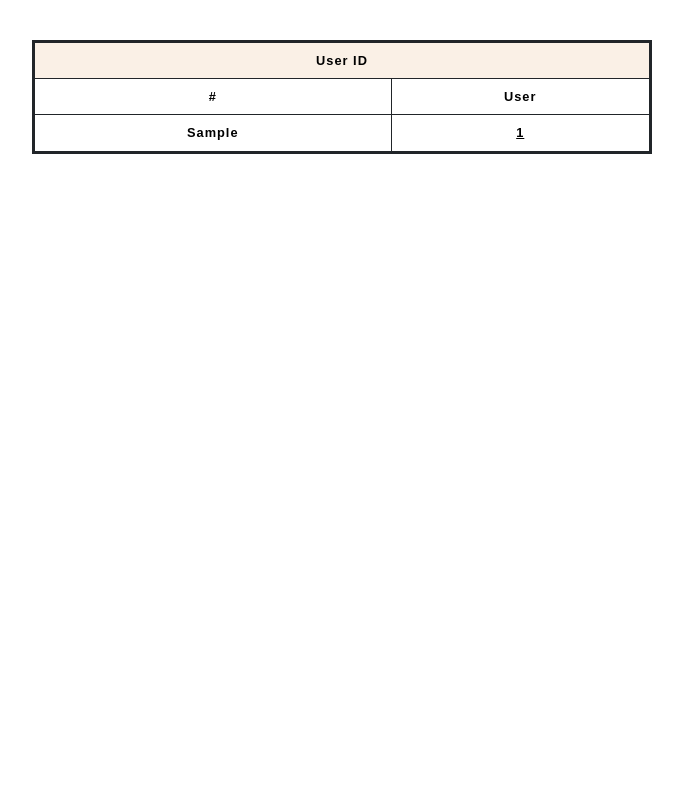
After one commit to rec-sys-0706/rec-sys, a Flask app: template news_website/templates/backstage.html in a window 1280 px wide. The commit adds this page. Shown: the whole page, without its empty margins (298-981 px from the left). Run offline with Flask 3, Linux system fonts and the light colour scheme; the template is opened without the code that fills it: most values are stand-ins (such as "Sample title", 1, 10 or a date in 2020); lists and menus that the app fills with data are empty; parts of the project's set-up code (start-up, migrations or seed data) failed here and were passed over.

Commit message:
Create a user profile front-end
add user info

add pillow package

新增Clicked News表格，並將56800U設定連結，刪除CNN News和User Info。

將Category按照字母順序排列，並重新更新#排序

右邊添加三個table

資料轉換為json格式，並顯示前五筆在頁面上

後台顯示完成

重新命名

```diff
--- a/news_website/app.py
+++ b/news_website/app.py
@@ -1,27 +1,91 @@
-from flask import Flask, render_template
+from flask import Flask, render_template, send_file, request, session
+from wordcloud import WordCloud
+import numpy as np
+from PIL import Image
+import io
+import json
 
 app = Flask(__name__)
+app.secret_key = 'wqF1rXGsOgY8NyKslxTZXE8YFqnbv0FG'
 
-# Sample news data
-articles = [
-    {
-        'title': 'Breaking News: Market Hits All-Time High',
-        'content': 'The stock market has reached an all-time high today, with major indices showing significant gains.',
-        'author': 'John Doe',
-        'date': '2024-08-09'
-    },
-    {
-        'title': 'Tech Innovations: AI Revolutionizing Industries',
-        'content': 'Artificial Intelligence is transforming the way businesses operate, from automation to customer service.',
-        'author': 'Jane Smith',
-        'date': '2024-08-08'
-    },
-    # Add more news articles here
-]
+# 讀取news檔案
+news_path = './news_website/data/news.json'
+
+with open(news_path, encoding='utf-8') as file:
+    article = json.load(file)
+
+# 讀取result檔案
+result_path = './news_website/data/result.json'
+
+with open(result_path, encoding='utf-8') as file:
+    result = json.load(file)
+
+# 將Category按照字母順序排列
+article = sorted(article, key = lambda i: i['Category'])
 
 @app.route('/')
 def index():
-    return render_template('index.html', articles=articles)
+    for index, item in enumerate(result, start=1):
+        item["NO"] = str(index)
+
+    return render_template('backstage.html', users = result)
+
+
+@app.route('/user')
+def user():
+    # 在result檔案裡找到指定的user_id
+    user_id = request.args.get('user_id')
+
+    session['username'] = user_id
+
+    user_data = [item for item in result if item['user_id'] == user_id][0]
+
+    clicked_news = json.loads(user_data['clicked_news'].replace("'", '"'))
+
+    candidate_news = json.loads(user_data['candidate_news'].replace("'", '"'))
+
+    clicked_times = json.loads(user_data['clicked'].replace("'", '"'))
+
+    # 根據clicked_news去尋找news檔案裡的ID
+    clicked_articles = [article for article in article if article['ID'] in clicked_news]
+
+    # 根據candidate_news去尋找news檔案裡的ID
+    candidate_articles = [article for article in article if article['ID'] in candidate_news]
+
+    #判斷是否有點擊，點擊加顏色
+    for text, time in zip(candidate_articles, clicked_times):
+        if(time == 0):
+            text['color'] = 'nocolor'
+        else:
+            text['color'] = 'color'
+
+    # 添加NO標籤
+    for index, item in enumerate(clicked_articles, start = 1):
+        item["NO"] = str(index)
+
+    return render_template('user_profile.html',user = user_id, clicked_articles = clicked_articles, candidate_articles = candidate_articles)
+
+@app.route('/wordcloud.png')
+def wordcloud_image():
+    img = io.BytesIO()
+
+    # 在result檔案裡找到指定的user_id
+    user_id =  session.get('username', None)
+
+    user_data = [item for item in result if item['user_id'] == user_id][0]
+
+    clicked_news = json.loads(user_data['clicked_news'].replace("'", '"'))
+
+    clicked_articles = [article for article in article if article['ID'] in clicked_news]
+
+    categories =  [article['Title'] for article in clicked_articles]
+    wordcloud_text = ' '.join(categories)
+    mask = np.array(Image.open("./news_website/static/mask.png"))
+    wordcloud = WordCloud(width=800, height=250, background_color='white', mask=mask, contour_color='white', contour_width=1).generate(wordcloud_text)
+    wordcloud.to_image().save(img, format='PNG')
+    img.seek(0)
+    return send_file(img, mimetype='image/png')
+
 
 if __name__ == '__main__':
     app.run(debug=True)
--- a/news_website/static/styles.css
+++ b/news_website/static/styles.css
@@ -1,7 +1,7 @@
 body {
     margin: 0;
     padding: 0;
-    background: url('/static/space.jpg') no-repeat center center fixed;
+    /* background: url('/static/space.jpg') no-repeat center center fixed; */
     background-size: cover;
     font-family: Arial, sans-serif;
 }
@@ -12,76 +12,54 @@ body {
     left: 0;
     width: 100%;
     height: 100%;
-    background: url('/static/space.jpg') no-repeat center center;
+    /* background: url('/static/space.jpg') no-repeat center center; */
     background-size: cover;
     animation: floatBackground 20s linear infinite;
     z-index: -1;
 }
 
-@keyframes floatBackground {
-    0% {
-        transform: translate(0, 0);
-    }
-    50% {
-        transform: translate(5px, 5px);
-    }
-    100% {
-        transform: translate(0, 0);
-    }
-}
-
-.container {
-    max-width: 800px;
+.container1 {
     margin: 20px auto;
     background: rgba(255, 255, 255, 0.8);
     padding: 20px;
     border-radius: 8px;
-    box-shadow: 0 0 10px rgba(0, 0, 0, 0.1);
-    border: 2px solid #0073e6;
+    display: flex;
+    flex-direction: row;
 }
 
-h1 {
-    text-align: center;
-    color: #444;
-}
-
-.article {
-    margin-bottom: 20px;
-    padding-bottom: 10px;
-    border-bottom: 2px solid black; /* Add this line for a black separator */
-}
-
-.article h2 {
-    color: #0073e6;
-}
-
-.article p {
-    margin: 5px 0;
-}
-
-.article a {
-    color: #0073e6;
-    text-decoration: none;
-}
-
-.article a:hover {
-    text-decoration: underline;
+.user_info{
+    margin-bottom: 10%;
 }
 
 table {
+    border-collapse: collapse;
+    font-family: sans-serif;
+    font-size: 0.8rem;
+    letter-spacing: 1px;
+    border: 3px solid;
     width: 100%;
-    border-collapse: collapse;
     margin-bottom: 20px;
 }
 
-th, td {
-    padding: 8px 12px;
-    border: 1px solid #ccc;
-    text-align: left;
+th {
+    border:  1px solid rgb(160 160 160);
+    padding: 8px 10px;
+}
+
+.candidate_news {
+    width: 45%;
+    display: flex;
+    flex-direction: column;
+    margin: 10px 10px;
+    margin-left: 5%;
+}
+
+.candidate_news img{
+    background-color: rgba(255, 255, 255, 0.8);
 }
 
 a {
-    color: #3498db;
+    color: black;
     text-decoration: none;
 }
 
@@ -89,30 +67,52 @@ a:hover {
     text-decoration: underline;
 }
 
-form {
-    display: inline;
+.table_text {
+    text-align: center;
+    vertical-align: middle;
 }
 
-label {
-    display: block;
-    margin-top: 10px;
+.candidate_news .color {
+    background-color: rgb(251, 239, 238);
 }
 
-input[type="text"], textarea {
-    width: 100%;
-    padding: 8px;
-    margin-top: 5px;
+.candidate_news .candidate_title {
+    text-align: center;
+    background-color: rgb(213, 220, 228);
 }
 
-input[type="submit"] {
-    margin-top: 10px;
-    padding: 10px 15px;
-    background-color: #3498db;
-    border: none;
-    color: white;
-    cursor: pointer;
+.clicked_news .clicked_title {
+    text-align: center;
+    background-color: rgb(176, 212, 206);
 }
 
-input[type="submit"]:hover {
-    background-color: #2980b9;
+.clicked_news caption {
+    text-align: center;
 }
+
+.return {
+    width: 80px;
+}
+
+.container2 {
+    margin: 20px auto;
+    background: rgba(255, 255, 255, 0.8);
+    padding: 20px;
+    border-radius: 8px;
+    display: flex;
+    flex-direction: row;
+    justify-content: center;
+}
+
+.user_table {
+    width: 50%;
+}
+
+.user_table .user_title {
+    text-align: center;
+    background-color: rgb(250, 240, 230);
+}
+
+.link_text {
+    color: black;
+}
--- /dev/null
+++ b/news_website/templates/backstage.html
@@ -0,0 +1,33 @@
+<!DOCTYPE html>
+<html lang="en">
+<head>
+    <meta charset="UTF-8">
+    <meta name="viewport" content="width=device-width, initial-scale=1.0">
+    <title>CNN News</title>
+    <link rel="stylesheet" href="{{ url_for('static', filename='styles.css') }}">
+    <link href="https://cdn.jsdelivr.net/npm/bootstrap@5.3.3/dist/css/bootstrap.min.css" rel="stylesheet">
+    <script src="https://cdn.jsdelivr.net/npm/bootstrap@5.3.3/dist/js/bootstrap.bundle.min.js"></script>
+</head>
+<body>
+    <div class="background"></div>
+    <div class="container2">
+        <div class="user_table">
+            <table class="table table-bordered border-dark">
+                <tr>
+                    <th colspan="4" class="user_title"><strong>User ID</strong></th>
+                </tr>
+                <tr>
+                    <th  class="table_text">#</th>
+                    <th  class="table_text">User</th>
+                </tr>
+                {% for user in users %}
+                    <tr>
+                        <th  class="table_text">{{ user.NO }}</th>
+                        <th  class="table_text"><a class="link_text" href="/user?user_id={{ user.user_id }}">{{ user.user_id }}</a></th>
+                    </tr>
+                {% endfor %}
+            </table>
+        </div>
+    </div>
+</body>
+</html>
--- a/requirements.txt
+++ b/requirements.txt
@@ -8,3 +8,6 @@ Flask
 numpy<2.0
 scikit-learn
 # torch (See https://pytorch.org/ and choose version that match your GPU.)
+pillow
+matplotlib
+wordcloud
```
Also changed, not shown: news_website/templates/index.html (deleted, +0 -23 lines), news_website/templates/index2.html (deleted, +0 -43 lines), news_website/templates/user_profile.html (added, +60 -0 lines), news_website/static/mask.png (added).
